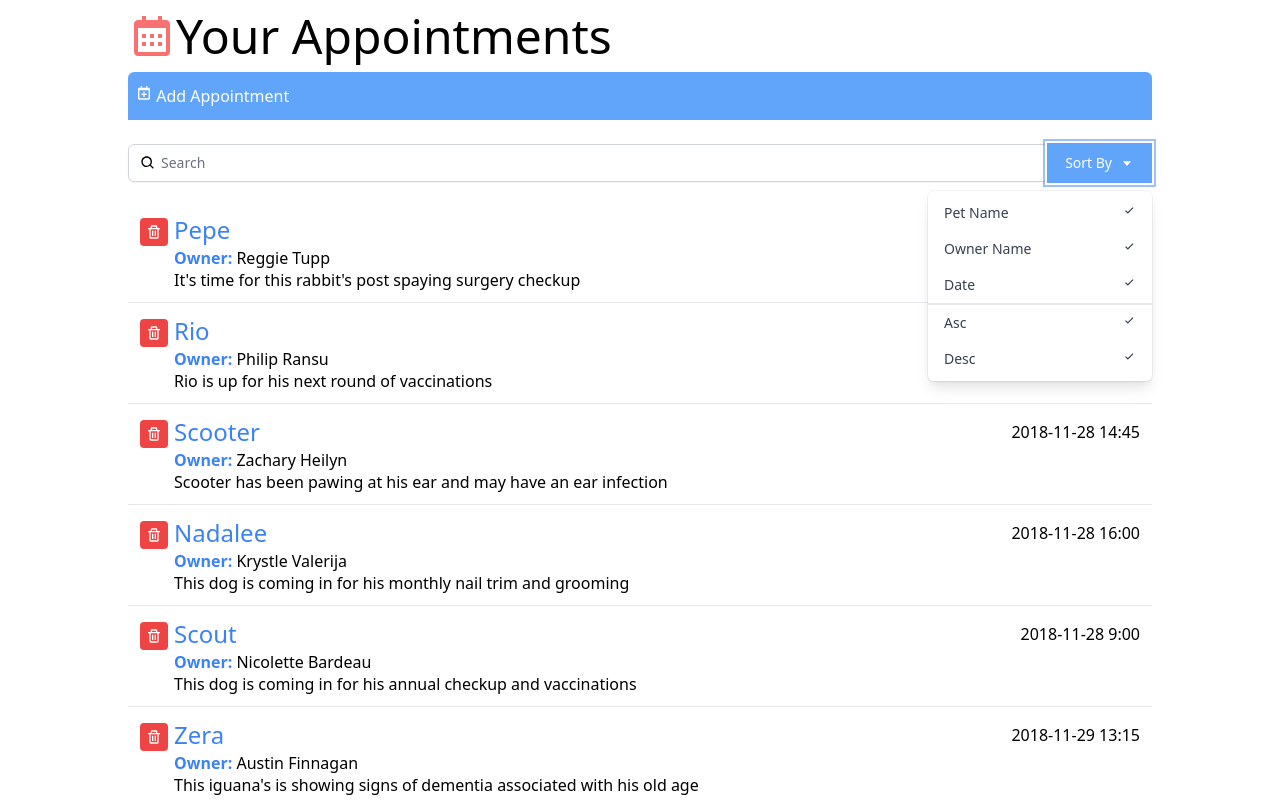
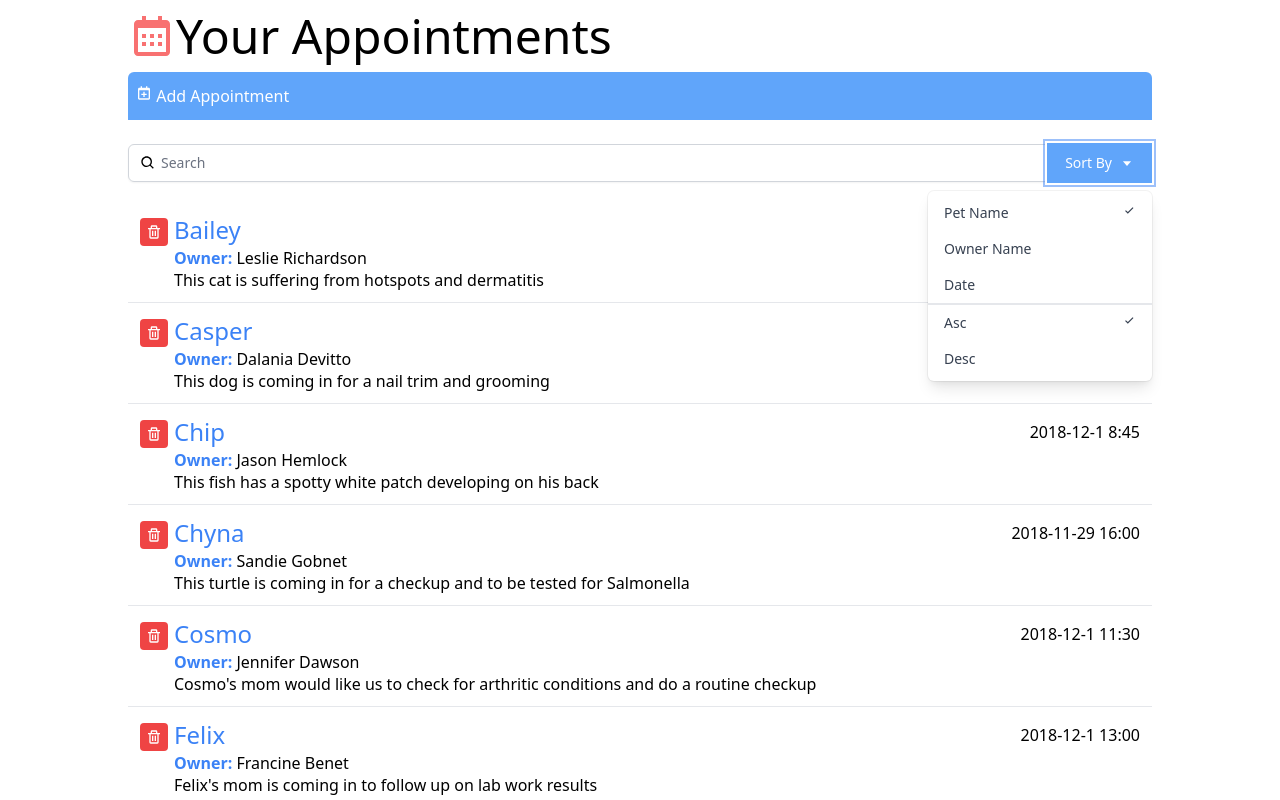
Before and after one commit to mandanemedia/appointment-list, a React (Create React App) app: page / in a window 1280 px wide. Both pictures are taken after a click on the button "Sort By". Shown: the top 800 px of the page. Built offline with nearby package versions, Linux system fonts and the light colour scheme.

Commit message:
Manage state on the grandfather and pass props for sort & order

```diff
--- a/src/App.js
+++ b/src/App.js
@@ -8,13 +8,22 @@
 const App = () => {
   const [appointmentList, setAppointmentList] = useState([]);
   const [query, setQuery] = useState("");
+  const [sortBy, setSortBy] = useState("petName");
+  const [orderBy, setOrderBy] = useState("asc");
 
-  const filteredList = appointmentList.filter(
-    (appointment) =>
-      appointment.petName.toLowerCase().includes(query.toLowerCase()) ||
-      appointment.ownerName.toLowerCase().includes(query.toLowerCase()) ||
-      appointment.aptNotes.toLowerCase().includes(query.toLowerCase())
-  );
+  const filteredList = appointmentList
+    .filter(
+      (appointment) =>
+        appointment.petName.toLowerCase().includes(query.toLowerCase()) ||
+        appointment.ownerName.toLowerCase().includes(query.toLowerCase()) ||
+        appointment.aptNotes.toLowerCase().includes(query.toLowerCase())
+    )
+    .sort((a, b) => {
+      let order = orderBy === "asc" ? 1 : -1;
+      return a[sortBy].toLowerCase() < b[sortBy].toLowerCase()
+        ? -1 * order
+        : order;
+    });
 
   const getAppointments = async () => {
     const url = "data.json";
@@ -38,7 +47,14 @@
         Your Appointments
       </h1>
       <AddAppointment />
-      <Search query={query} onQueryChange={(myQuery) => setQuery(myQuery)} />
+      <Search
+        query={query}
+        onQueryChange={(myQuery) => setQuery(myQuery)}
+        sortBy={sortBy}
+        onSortByChange={(mySortBy) => setSortBy(mySortBy)}
+        orderBy={orderBy}
+        onOrderByChange={(myOrderBy) => setOrderBy(myOrderBy)}
+      />
       <ul className="divide-y divide-gray-200">
         {filteredList.map((appointment) => (
           <AppointmentInfo
--- a/src/components/Search.js
+++ b/src/components/Search.js
@@ -1,7 +1,7 @@
 import { useState } from "react";
 import { BiSearch, BiCheck, BiCaretDown } from "react-icons/bi";
 
-const DropDown = () => {
+const DropDown = ({ sortBy, onSortByChange, orderBy, onOrderByChange }) => {
   return (
     <div
       className="origin-top-right absolute right-0 mt-2 w-56
@@ -14,41 +14,53 @@
         aria-labelledby="options-menu"
       >
         <div
+          onClick={() => onSortByChange("petName")}
           className="px-4 py-2 text-sm text-gray-700 hover:bg-gray-100 hover:text-gray-900 flex justify-between cursor-pointer"
           role="menuitem"
         >
-          Pet Name <BiCheck />
+          Pet Name {sortBy === "petName" && <BiCheck />}
         </div>
         <div
+          onClick={() => onSortByChange("ownerName")}
           className="px-4 py-2 text-sm text-gray-700 hover:bg-gray-100 hover:text-gray-900 flex justify-between cursor-pointer"
           role="menuitem"
         >
-          Owner Name <BiCheck />
+          Owner Name {sortBy === "ownerName" && <BiCheck />}
         </div>
         <div
+          onClick={() => onSortByChange("aptDate")}
           className="px-4 py-2 text-sm text-gray-700 hover:bg-gray-100 hover:text-gray-900 flex justify-between cursor-pointer"
           role="menuitem"
         >
-          Date <BiCheck />
+          Date {sortBy === "aptDate" && <BiCheck />}
         </div>
         <div
+          onClick={() => onOrderByChange("asc")}
           className="px-4 py-2 text-sm text-gray-700 hover:bg-gray-100 hover:text-gray-900 flex justify-between cursor-pointer border-gray-1 border-t-2"
           role="menuitem"
         >
-          Asc <BiCheck />
+          Asc {orderBy === "asc" && <BiCheck />}
         </div>
         <div
+          onClick={() => onOrderByChange("desc")}
           className="px-4 py-2 text-sm text-gray-700 hover:bg-gray-100 hover:text-gray-900 flex justify-between cursor-pointer"
           role="menuitem"
         >
-          Desc <BiCheck />
+          Desc {orderBy === "desc" && <BiCheck />}
         </div>
       </div>
     </div>
   );
 };
-const Search = ({ query, onQueryChange }) => {
-  const [sortToggle, setSortToggle] = useState(false);
+const Search = ({
+  query,
+  onQueryChange,
+  sortBy,
+  onSortByChange,
+  orderBy,
+  onOrderByChange,
+}) => {
+  const [toggleSort, setToggleSort] = useState(false);
 
   return (
     <div className="py-5">
@@ -74,11 +86,18 @@
               id="options-menu"
               aria-haspopup="true"
               aria-expanded="true"
-              onClick={() => setSortToggle(!sortToggle)}
+              onClick={() => setToggleSort(!toggleSort)}
             >
               Sort By <BiCaretDown className="ml-2" />
             </button>
-            {sortToggle && <DropDown />}
+            {toggleSort && (
+              <DropDown
+                orderBy={orderBy}
+                onOrderByChange={onOrderByChange}
+                sortBy={sortBy}
+                onSortByChange={onSortByChange}
+              />
+            )}
           </div>
         </div>
       </div>
```
